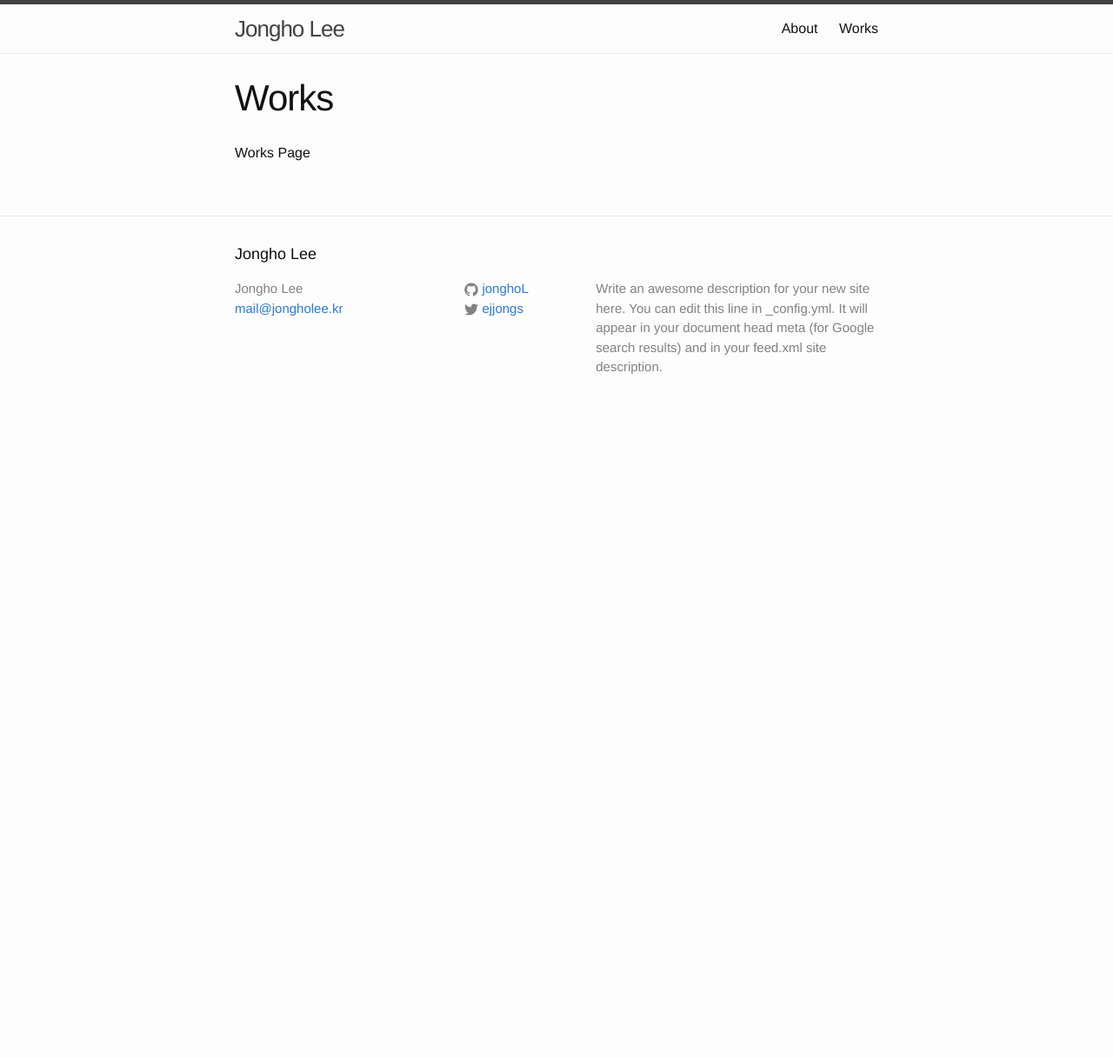
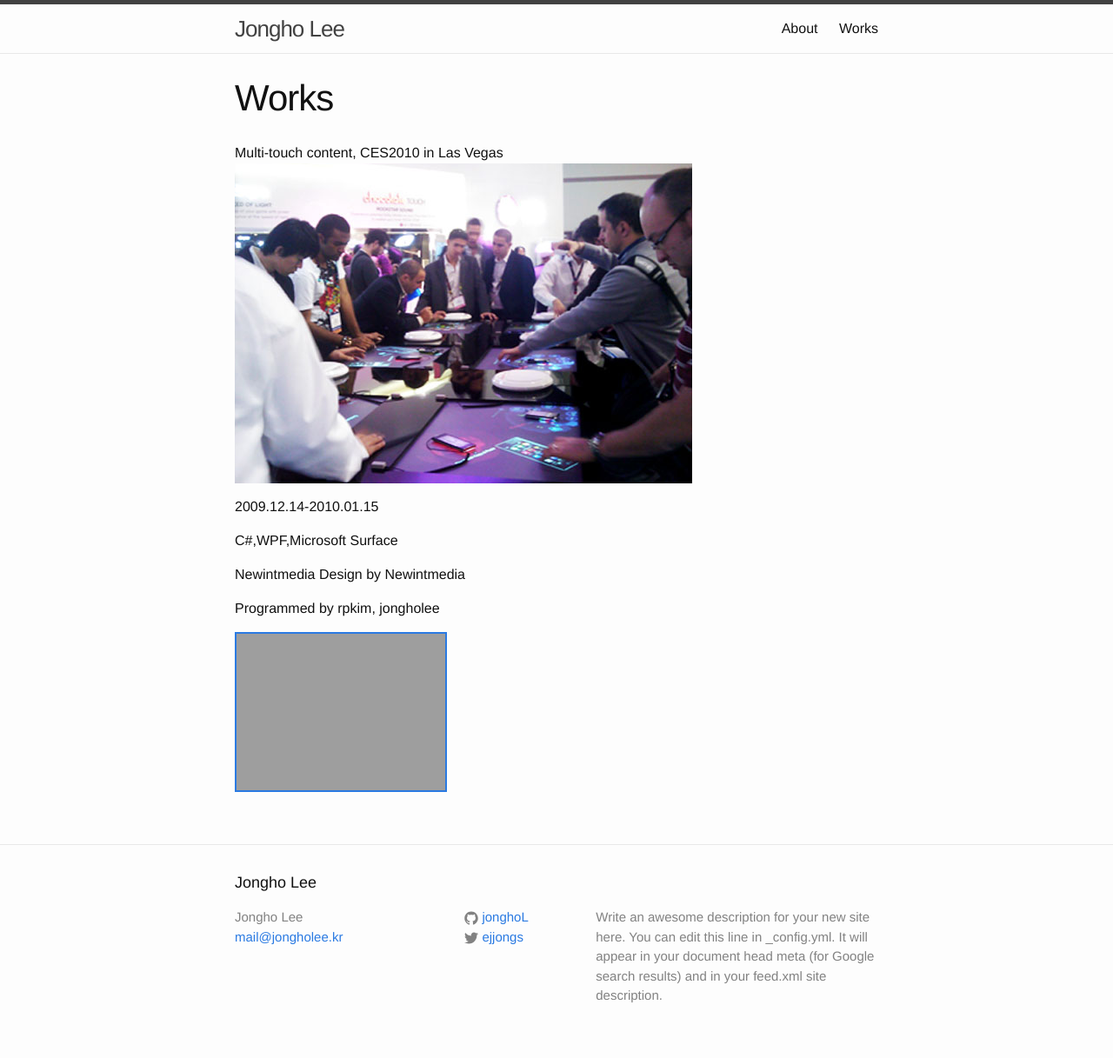
Before and after one commit to JonghoL/jonghol.github.io, a Jekyll site: the page built from works.md, in a window 1280 px wide. Shown: the whole page at 87% size. Built offline with Jekyll 4.4.1, drawn with Linux system fonts in a browser that asks for light colours; before the commit the page ends 900 px from its top, so only the background shows below that; grey boxes are pictures that could not be loaded.

Commit message:
update works

```diff
--- a/works.md
+++ b/works.md
@@ -4,4 +4,17 @@ title: Works
 permalink: /works/
 ---
 
-Works Page
+ Multi-touch content, CES2010 in Las Vegas
+![ces2010](https://raw.githubusercontent.com/JonghoL/jonghol.github.io/master/assets/ces2010.png)
+
+2009.12.14-2010.01.15
+
+C#,WPF,Microsoft Surface
+
+Newintmedia Design by Newintmedia
+
+Programmed by rpkim, jongholee
+
+<a href="http://www.youtube.com/watch?feature=player_embedded&v=Cns4OCZts8I
+" target="_blank"><img src="http://img.youtube.com/vi/Cns4OCZts8I/0.jpg"
+alt="IMAGE ALT TEXT HERE" width="240" height="180" border="2" /></a>
```
